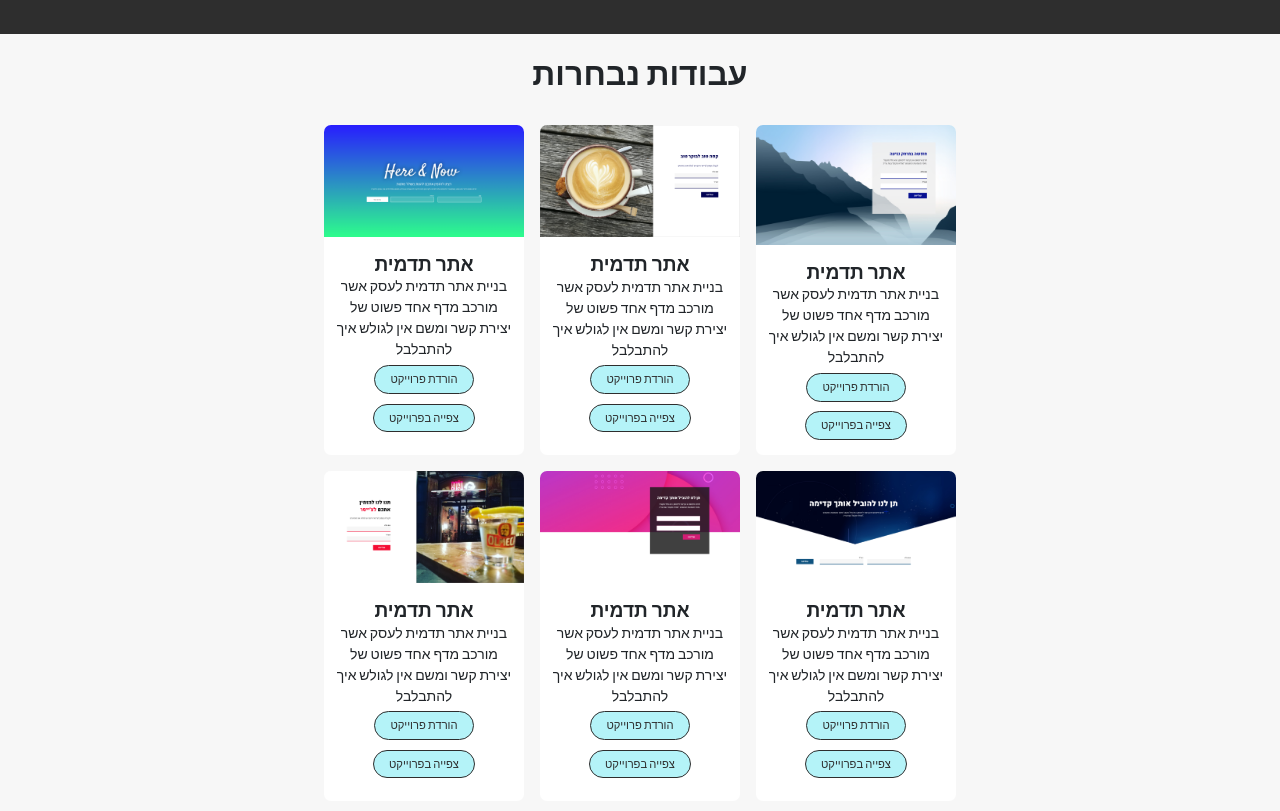
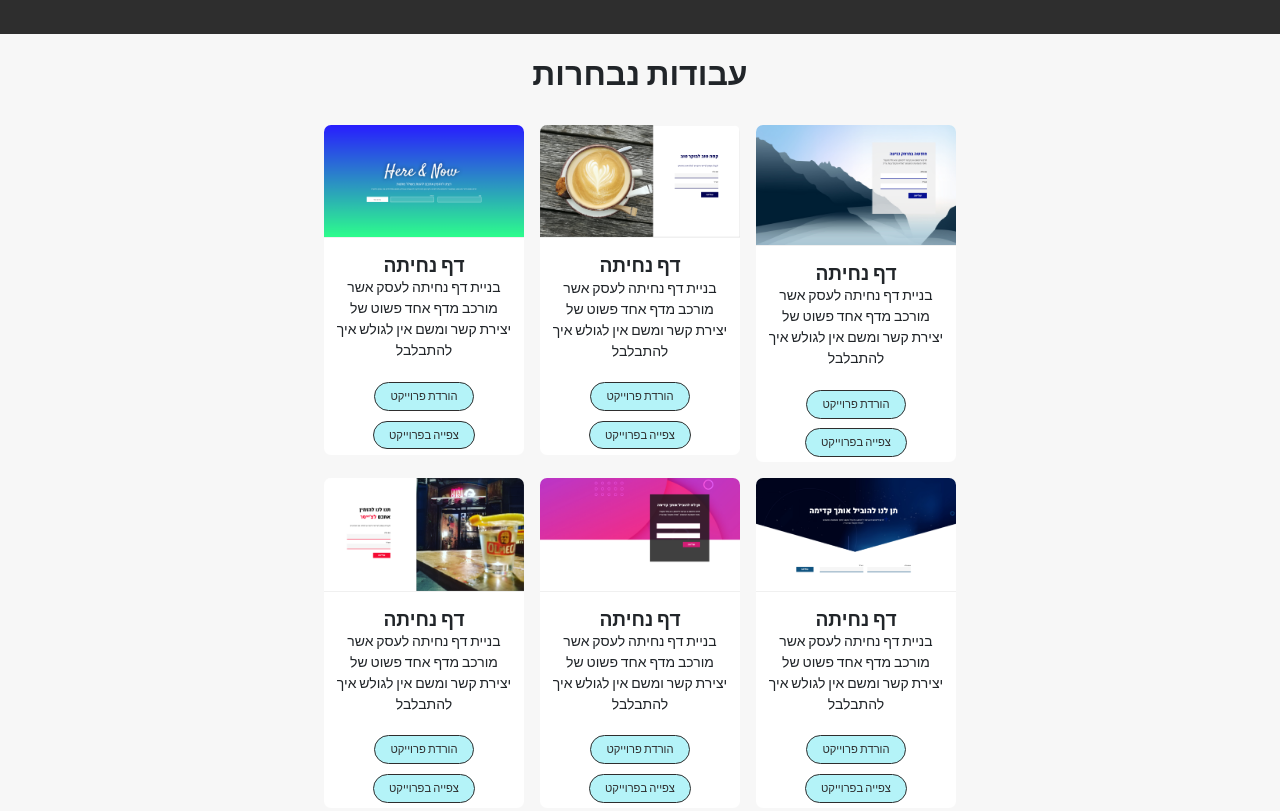
Before and after one commit to Tomerzhr/Portfolio, a plain HTML site: page index.html in a window 1280 px wide. Shown: the part 901-1712 px from the top of the page. Drawn offline with nearby package versions, Linux system fonts and the light colour scheme.

Commit message:
semi final

```diff
--- a/index.html
+++ b/index.html
@@ -14,7 +14,7 @@
     <link rel="stylesheet" href="portfolio.css">
     <link rel="preconnect" href="https://fonts.googleapis.com">
     <link rel="preconnect" href="https://fonts.gstatic.com" crossorigin>
-    <link href="https://fonts.googleapis.com/css2?family=Assistant:wght@200;500;800&display=swap" rel="stylesheet">
+    <link href="https://fonts.googleapis.com/css2?family=Assistant:wght@200;500;700;800&display=swap" rel="stylesheet">
     <title>תומר זוהר | תיק עבודות אישי</title>
 </head>
 
@@ -175,8 +175,8 @@
                         <img src="img/landing pages/landingPage1.png" alt="landing page photo">
                         <div class="content">
                             <div class="worksGrid">
-                                <h3>אתר תדמית</h3>
-                                <p>בניית אתר תדמית לעסק אשר מורכב מדף אחד פשוט של יצירת קשר ומשם אין לגולש איך להתבלבל
+                                <h3>דף נחיתה</h3>
+                                <p>בניית דף נחיתה לעסק אשר מורכב מדף אחד פשוט של יצירת קשר ומשם אין לגולש איך להתבלבל
                                 </p>
                                 <button class="mainButton"><a href="">הורדת פרוייקט</a></button>
                                 <button class="mainButton"><a href="">צפייה בפרוייקט</a></button>
@@ -190,8 +190,8 @@
                         <img src="img/landing pages/landingPage2.png" alt="landing page photo">
                         <div class="content">
                             <div class="worksGrid">
-                                <h3>אתר תדמית</h3>
-                                <p>בניית אתר תדמית לעסק אשר מורכב מדף אחד פשוט של יצירת קשר ומשם אין לגולש איך להתבלבל
+                                <h3>דף נחיתה</h3>
+                                <p>בניית דף נחיתה לעסק אשר מורכב מדף אחד פשוט של יצירת קשר ומשם אין לגולש איך להתבלבל
                                 </p>
                                 <button class="mainButton"><a href="">הורדת פרוייקט</a></button>
                                 <button class="mainButton"><a href="">צפייה בפרוייקט</a></button>
@@ -205,8 +205,8 @@
                         <img src="img/landing pages/landingPage3.png" alt="landing page photo">
                         <div class="content">
                             <div class="worksGrid">
-                                <h3>אתר תדמית</h3>
-                                <p>בניית אתר תדמית לעסק אשר מורכב מדף אחד פשוט של יצירת קשר ומשם אין לגולש איך להתבלבל
+                                <h3>דף נחיתה</h3>
+                                <p>בניית דף נחיתה לעסק אשר מורכב מדף אחד פשוט של יצירת קשר ומשם אין לגולש איך להתבלבל
                                 </p>
                                 <button class="mainButton"><a href="">הורדת פרוייקט</a></button>
                                 <button class="mainButton"><a href="">צפייה בפרוייקט</a></button>
@@ -220,8 +220,8 @@
                         <img src="img/landing pages/landingPage4.png" alt="landing page photo">
                         <div class="content">
                             <div class="worksGrid">
-                                <h3>אתר תדמית</h3>
-                                <p>בניית אתר תדמית לעסק אשר מורכב מדף אחד פשוט של יצירת קשר ומשם אין לגולש איך להתבלבל
+                                <h3>דף נחיתה</h3>
+                                <p>בניית דף נחיתה לעסק אשר מורכב מדף אחד פשוט של יצירת קשר ומשם אין לגולש איך להתבלבל
                                 </p>
                                 <button class="mainButton"><a href="">הורדת פרוייקט</a></button>
                                 <button class="mainButton"><a href="">צפייה בפרוייקט</a></button>
@@ -235,8 +235,8 @@
                         <img src="img/landing pages/landingPage5.png" alt="landing page photo">
                         <div class="content">
                             <div class="worksGrid">
-                                <h3>אתר תדמית</h3>
-                                <p>בניית אתר תדמית לעסק אשר מורכב מדף אחד פשוט של יצירת קשר ומשם אין לגולש איך להתבלבל
+                                <h3>דף נחיתה</h3>
+                                <p>בניית דף נחיתה לעסק אשר מורכב מדף אחד פשוט של יצירת קשר ומשם אין לגולש איך להתבלבל
                                 </p>
                                 <button class="mainButton"><a href="">הורדת פרוייקט</a></button>
                                 <button class="mainButton"><a href="">צפייה בפרוייקט</a></button>
@@ -250,8 +250,8 @@
                         <img src="img/landing pages/landingPage6.png" alt="landing page photo">
                         <div class="content">
                             <div class="worksGrid">
-                                <h3>אתר תדמית</h3>
-                                <p>בניית אתר תדמית לעסק אשר מורכב מדף אחד פשוט של יצירת קשר ומשם אין לגולש איך להתבלבל
+                                <h3>דף נחיתה</h3>
+                                <p>בניית דף נחיתה לעסק אשר מורכב מדף אחד פשוט של יצירת קשר ומשם אין לגולש איך להתבלבל
                                 </p>
                                 <button class="mainButton"><a href="">הורדת פרוייקט</a></button>
                                 <button class="mainButton"><a href="">צפייה בפרוייקט</a></button>
@@ -308,7 +308,7 @@
                 </div>
 
                 <div class="socialNetworks">
-                    <a href=""><img src="img/icons/linkedin.png" alt="linkdin icon contact" width="50">tomerzohar#</a>
+                    <a href=""><img src="img/icons/linkedin.png" alt="linkdin icon contact" width="50">TomerZohar#</a>
                 </div>
 
                 <div class="socialNetworks">
@@ -316,7 +316,7 @@
                 </div>
 
                 <div class="socialNetworks">
-                    <a href=""><img src="img/icons/whatsapp.png" alt="whatsapp icon contact" width="50">0506334881</a>
+                    <a href=""><img src="img/icons/whatsapp.png" alt="whatsapp icon contact" width="50">050-6334881</a>
                 </div>
 
                 <div class="socialNetworks">
--- a/portfolio.css
+++ b/portfolio.css
@@ -16,7 +16,8 @@
     --fs-big-media: 3.4rem;
 
     --fw-regular: 200;
-    --fw-semiBold: 500;
+    --fw-medium: 500;
+    --fw-semibold: 700;
     --fw-bold: 800;
 }
 
@@ -56,7 +57,7 @@ h2 {
 
 h3 {
     font-size: var(--fs-small-media);
-    font-weight: var(--fw-bold);
+    font-weight: var(--fw-semibold);
 }
 
 .mainButton {
@@ -285,9 +286,10 @@ ul {
 
 .box1 img {
     border-radius: 7px 7px 0 0;
+    border-bottom: 1px solid rgb(240, 240, 240);
     width: 100%;
     height: 100%;
-    padding-bottom: 1rem;
+    margin-bottom: 1rem;
     transition: all 0.5s;
 
 }
@@ -311,6 +313,7 @@ ul {
 
 .worksGrid>p:first-of-type {
     font-size: var(--fs-small);
+    margin-bottom: 1rem;
 }
 
 /* Form Section */
@@ -376,7 +379,7 @@ footer {
 }
 
 .socialNetworks img {
-    max-width: 18px;
+    width: 22px;
 }
 
 
@@ -462,6 +465,7 @@ footer {
         display: flex;
         flex-direction: column;
         justify-content: center;
+        align-items: center;
         width: 100%;
     }
 
@@ -476,6 +480,7 @@ footer {
 
     .socialNav {
         display: grid;
-        grid-template-columns: repeat(2, 80px);
+        grid-template-columns: repeat(3, 1fr);
     }
+
 }
```
Also changed, not shown: img/download.svg (added).
